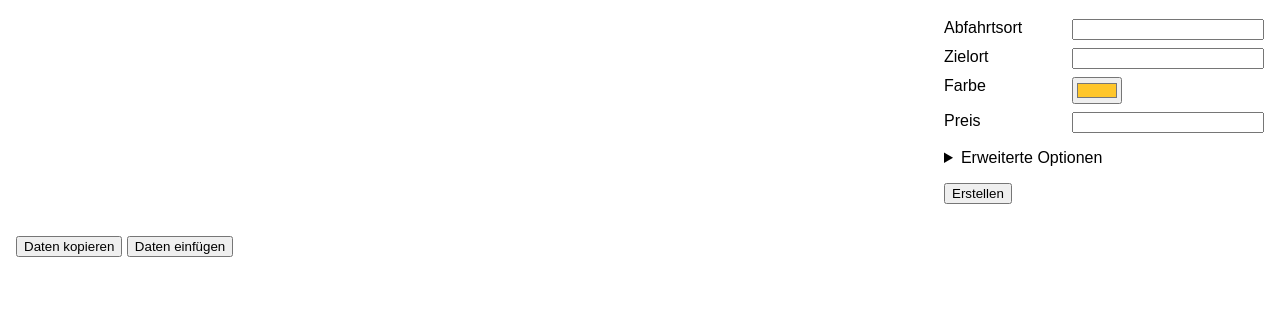
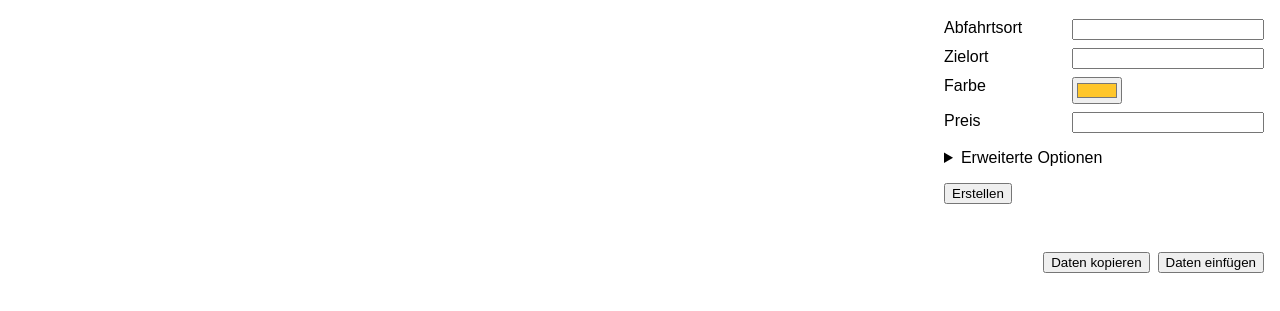
Before and after one commit to backflip/billettautomat, a plain HTML site: page index.html in a window 1280 px wide. Shown: the part 77-388 px from the top of the page. Drawn offline with Linux system fonts and the light colour scheme.

Commit message:
feat: improve styling

```diff
--- a/index.html
+++ b/index.html
@@ -272,6 +272,7 @@
           this.shadow = this.attachShadow({ mode: "open" });
 
           this.shadow.innerHTML = html`
+            <div class="content">
               <form class="form">
                 <input type="hidden" name="index" />
                 <div class="fields">
@@ -403,9 +404,10 @@
                 <button type="submit">Erstellen</button>
               </form>
               <ul class="items"></ul>
-            <div class="actions">
+              <div class="actions actions--global">
                 <button type="button" data-copy>Daten kopieren</button>
                 <button type="button" data-paste>Daten einfügen</button>
+              </div>
             </div>
           `;
 
@@ -413,15 +415,30 @@
           const style = document.createElement("style");
           style.textContent = css`
             :host {
-              display: grid;
+              display: block;
+              container-type: inline-size;
+
+              @container (width > 50em) {
+                .content {
+                  align-items: start;
                   grid-template-columns: auto 20em;
-              grid-gap: 0 1em;
-              align-items: start;
+                }
+                .items {
+                  order: -1;
                 }
                 .form {
                   position: sticky;
                   top: 1em;
                   align-self: start;
+                }
+              }
+            }
+            .content {
+              display: grid;
+              gap: 3em;
+            }
+            .form {
+              scroll-margin-block-start: 1em;
 
               .fields {
                 display: grid;
@@ -443,7 +460,6 @@
               }
             }
             .items {
-              order: -1;
               display: grid;
               grid-template-columns: repeat(auto-fill, minmax(10em, 1fr));
               grid-gap: 2em 1em;
@@ -458,20 +474,19 @@
                 gap: 0.5em;
               }
 
-              .actions {
-                display: flex;
-                justify-content: end;
-                gap: 0.5em;
-              }
-
               billettautomat-ticket {
                 box-shadow: 0 0 0.5em rgba(0, 0, 0, 0.2);
                 flex: 1;
               }
             }
             .actions {
+              display: flex;
+              justify-content: end;
+              gap: 0.5em;
+
+              &.actions--global {
                 grid-column: 1 / -1;
-              margin-block-start: 2em;
+              }
             }
           `;
           this.shadow.appendChild(style);
@@ -609,6 +624,10 @@
               }
             }
           }
+
+          this.form.scrollIntoView({
+            behavior: "smooth",
+          });
         }
       }
       customElements.define("billettautomat-app", App);
```
Lines whose indentation alone changed are shown as unchanged.
